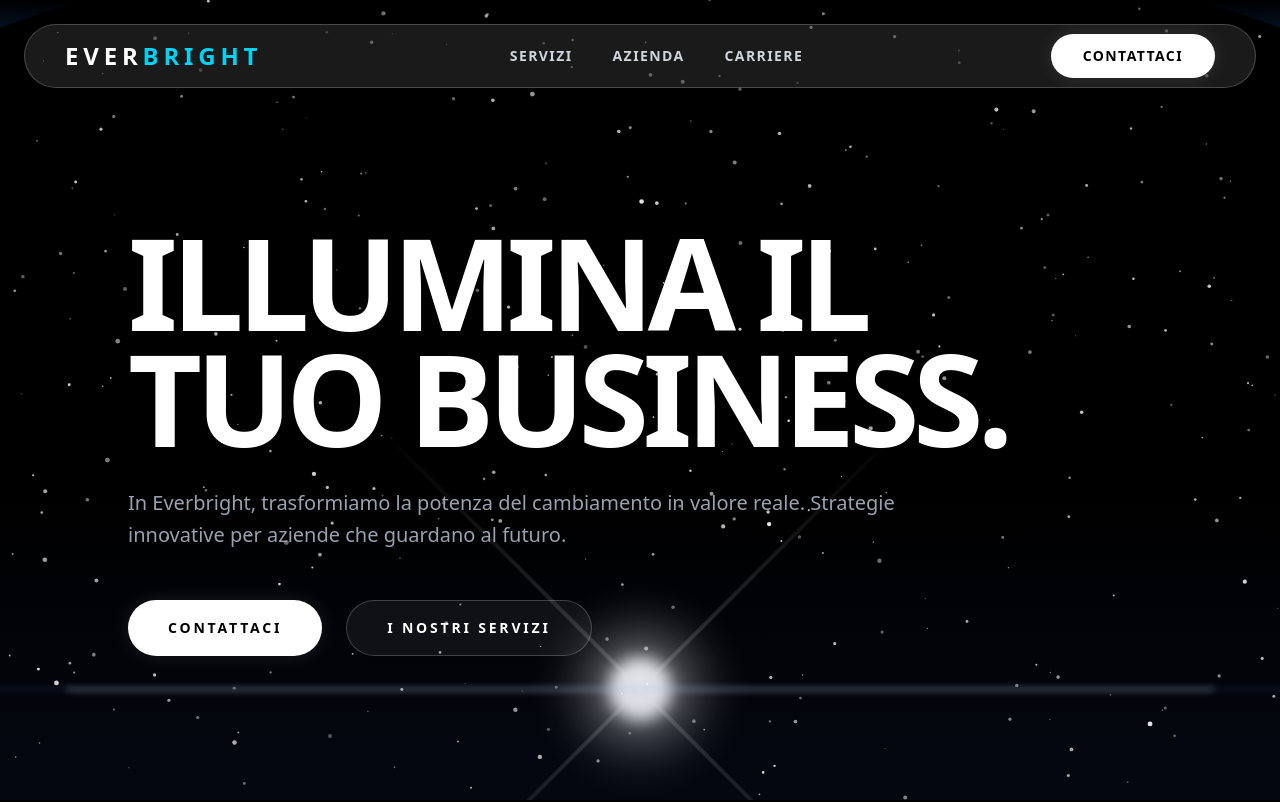
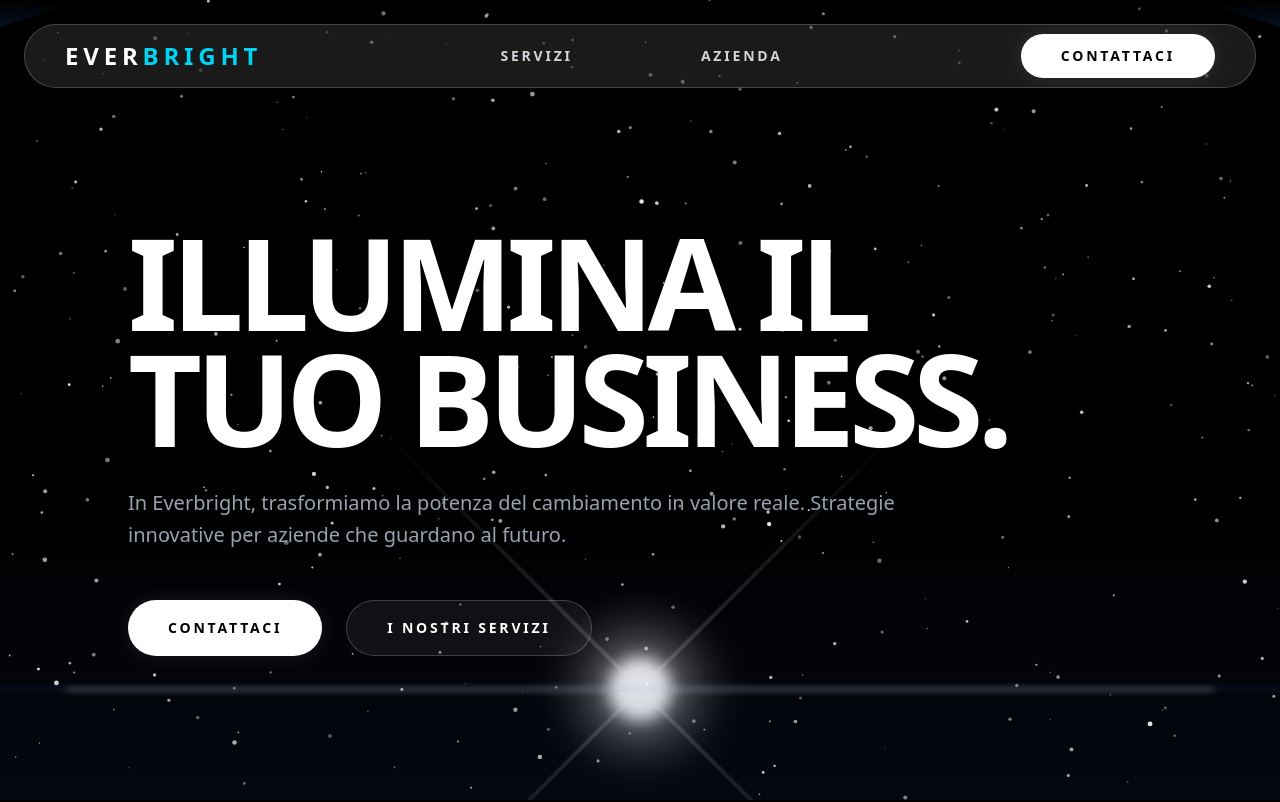
Before and after one commit to Aptul9/everbright-frontend, a Next.js app: page / in a window 1280 px wide. Shown: the top 802 px of the page. Built offline with nearby package versions, Linux system fonts and the light colour scheme.

Commit message:
barra sopra e footer

```diff
--- a/app/page.tsx
+++ b/app/page.tsx
@@ -2,6 +2,7 @@ import { Hero } from "@/components/Hero"
 import { Services } from "@/components/Services"
 import { StarField } from "@/components/StarField"
 import { Company } from "@/components/Company"
+import { Footer } from "@/components/Footer"
 
 export default function Home() {
   return (
@@ -12,6 +13,7 @@ export default function Home() {
       <Hero />
       <Services />
       <Company />
+      <Footer />
     </main>
   )
 }
--- /dev/null
+++ b/components/Footer.tsx
@@ -0,0 +1,35 @@
+export function Footer() {
+    return (
+        <footer className="relative w-full py-12 bg-black border-t border-white/5 overflow-hidden">
+            <div className="container mx-auto px-6 relative z-10">
+                <div className="flex flex-col md:flex-row justify-between items-center gap-8">
+                    {/* Logo & Copyright */}
+                    <div className="flex flex-col items-center md:items-start space-y-4">
+                        <div className="flex items-center text-xl font-black tracking-[0.2em] uppercase">
+                            <span className="text-white">EVER</span>
+                            <span className="text-cyan-400">BRIGHT</span>
+                        </div>
+                        <p className="text-gray-500 text-xs tracking-widest uppercase">
+                            © {new Date().getFullYear()} EVERBRIGHT DIGITAL SOLUTIONS.
+                        </p>
+                    </div>
+
+                    {/* Legal Info Mockup */}
+                    <div className="flex flex-wrap justify-center md:justify-end gap-x-8 gap-y-4 text-[10px] font-bold tracking-[0.15em] text-gray-400 uppercase">
+                        <a href="#" className="hover:text-cyan-400 transition-colors">Privacy Policy</a>
+                        <a href="#" className="hover:text-cyan-400 transition-colors">Cookie Policy</a>
+                        <a href="#" className="hover:text-cyan-400 transition-colors">Termini e Condizioni</a>
+                        <a href="#" className="hover:text-cyan-400 transition-colors">Note Legali</a>
+                    </div>
+                </div>
+
+                {/* Additional Company Info */}
+                <div className="mt-12 pt-8 border-t border-white/5 flex flex-col md:flex-row justify-between items-center gap-4 text-[9px] font-medium tracking-widest text-gray-600 uppercase">
+                    <p>P.IVA 01234567890 | Capitale Sociale € 50.000 i.v.</p>
+                    <p>Sede Legale: Via dell'Innovazione 1, 20121 Milano (MI)</p>
+                    <p>REA: MI-987654321</p>
+                </div>
+            </div>
+        </footer>
+    );
+}
--- a/components/Navbar.tsx
+++ b/components/Navbar.tsx
@@ -37,7 +37,7 @@ export function Navbar() {
                     {/* passing shine effect */}
                     <div className="absolute inset-0 -translate-x-full group-hover/nav:translate-x-full duration-[1.5s] ease-in-out bg-gradient-to-r from-transparent via-white/10 to-transparent z-0 pointer-events-none" />
 
-                    {/* Logo */}
+                    {/* Logo Section */}
                     <Link
                         href="/"
                         onClick={() => window.scrollTo({ top: 0, behavior: 'smooth' })}
@@ -47,28 +47,27 @@ export function Navbar() {
                         <span className="text-cyan-400">BRIGHT</span>
                     </Link>
 
-                    {/* Desktop Navigation */}
-                    <nav className="relative z-10 hidden md:flex items-center gap-10">
+                    {/* Desktop Navigation - Distanced items */}
+                    <nav className="relative z-10 hidden md:flex items-center gap-32">
                         {[
                             { name: "SERVIZI", id: "#servizi" },
                             { name: "AZIENDA", id: "#azienda" },
-                            { name: "CARRIERE", id: "#carriere" },
                         ].map((link) => (
                             <a
                                 key={link.name}
                                 href={link.id}
                                 onClick={(e) => handleScroll(e, link.id)}
-                                className="relative text-sm font-bold tracking-[0.1em] text-gray-300 hover:text-cyan-400 hover:scale-110 transition-all duration-300 cursor-pointer"
+                                className="relative text-sm font-bold tracking-[0.2em] text-gray-300 hover:text-cyan-400 hover:scale-110 transition-all duration-300 cursor-pointer"
                             >
                                 {link.name}
                             </a>
                         ))}
                     </nav>
 
-                    {/* CTA Button */}
+                    {/* CTA Button Section */}
                     <div className="relative z-10 hidden md:block">
                         <Button
-                            className="bg-white text-black hover:bg-cyan-400 hover:text-black font-bold rounded-full px-8 h-11 text-sm tracking-widest uppercase transition-all duration-300 shadow-[0_0_20px_rgba(255,255,255,0.1)] hover:shadow-[0_0_25px_rgba(34,211,238,0.4)] hover:scale-105 active:scale-95"
+                            className="bg-white text-black hover:bg-cyan-400 hover:text-black font-bold rounded-full px-10 h-11 text-sm tracking-[0.2em] uppercase transition-all duration-300 shadow-[0_0_20px_rgba(255,255,255,0.1)] hover:shadow-[0_0_25px_rgba(34,211,238,0.4)] hover:scale-105 active:scale-95"
                             onClick={() => setIsContactOpen(true)}
                         >
                             Contattaci
```
